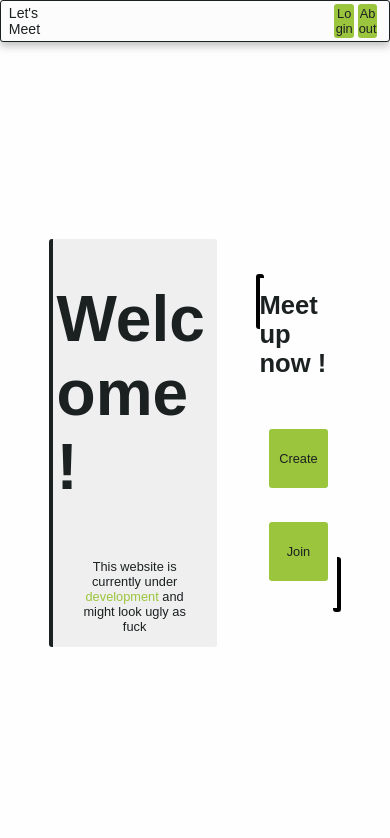
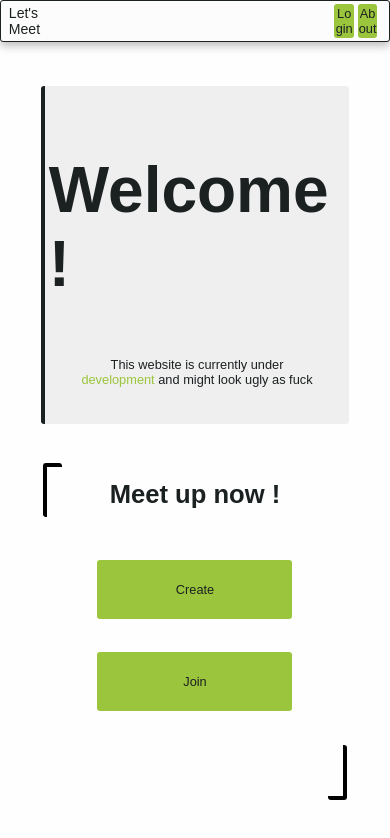
Before and after one commit to naaturel/letsmeet, a Vue app: page / in a window 390 px wide. Shown: the top 838 px of the page. Built offline with nearby package versions, Linux system fonts and the light colour scheme; a web font is replaced by a local one.

Commit message:
Add some responsive shit

```diff
--- a/src/views/HomeView.vue
+++ b/src/views/HomeView.vue
@@ -19,6 +19,7 @@
 
 </template>
 
+
 <style scoped>
 
 .container, .introduction, .actions {
@@ -30,9 +31,43 @@
 }
 
 .container {
-  flex-direction: row;
   width: 80%;
   gap: 10vw;
+}
+
+@media screen and (min-width: 801px) {
+  .container {
+    flex-direction: row;
+  }
+
+  .introduction {
+    width: 50%;
+  }
+
+  .actions {
+    width: 25%;
+  }
+
+  .button {
+    width: 15vw;
+    min-width: 15vw;
+  }
+}
+
+@media screen and (max-width: 800px) {
+  .container {
+    flex-direction: column;
+  }
+
+  .introduction, .actions {
+    width: 95%;
+  }
+
+  .button {
+    width: 50vw;
+    min-width: 50vw;
+  }
+
 }
 
 .introduction, .actions {
@@ -41,7 +76,7 @@
 
 .introduction {
   word-break: break-word;
-  width: 50%;
+
   min-height: 40vh;
   height: fit-content;
 
@@ -68,7 +103,6 @@
 
 .actions {
   justify-content: start;
-  width: 25%;
   gap: 4vh;
   min-height: 40vh;
   height: fit-content;
@@ -80,14 +114,12 @@
   color: var(--primary-color);
   text-align: center;
   align-content: center;
-  width: 15vw;
-  height: fit-content;
 
-  min-width: 15vw;
-  min-height: 7vh;
   border-radius: var(--radius);
   background-color: var(--secondary-color);
   word-break: break-word;
+  min-height: 7vh;
+
 }
 
 .button:hover
```
